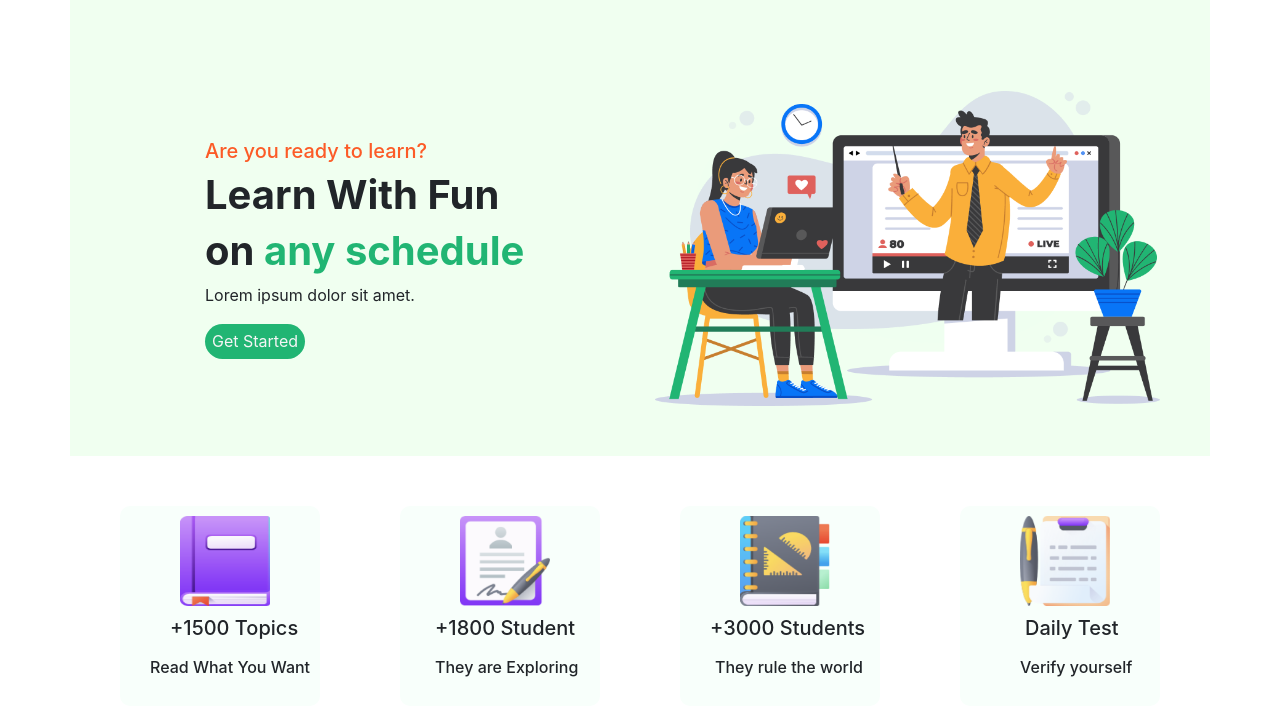
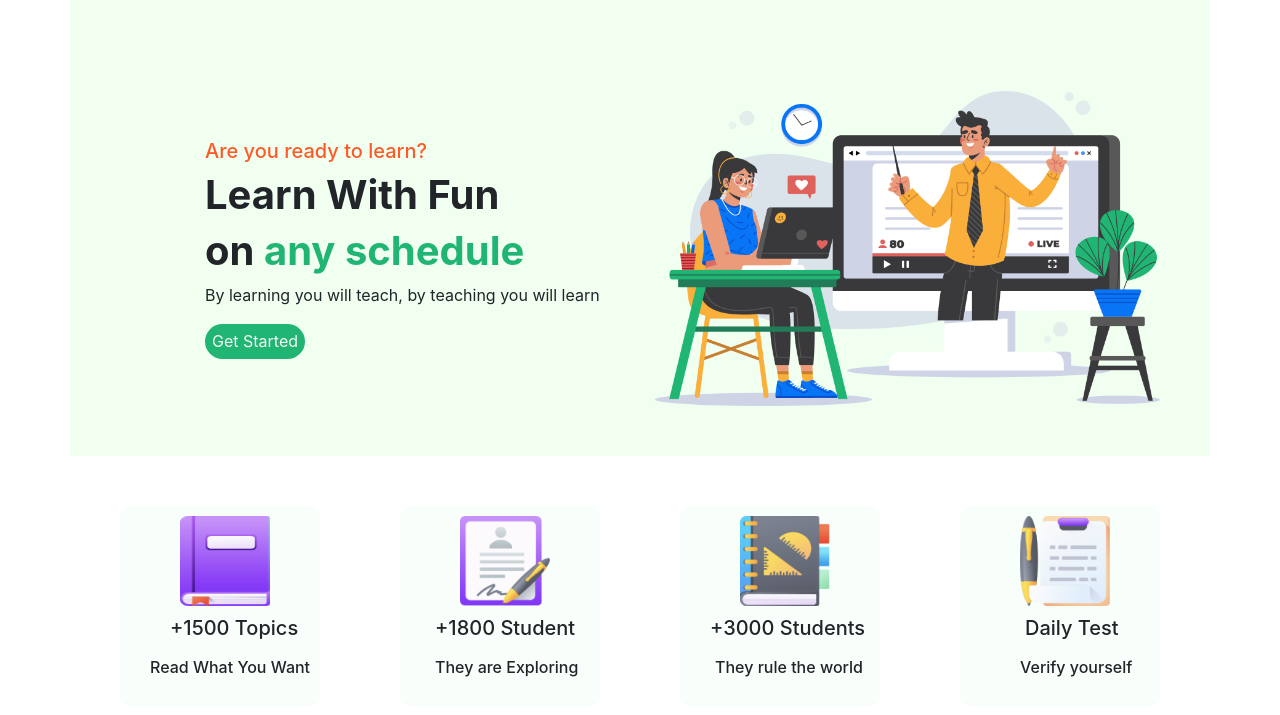
Before and after one commit to ssjisan/e-school, a plain HTML site: page index.html in a window 1280 px wide. Shown: the part 85-800 px from the top of the page. Drawn offline with nearby package versions, Linux system fonts and the light colour scheme.

Commit message:
new edited

```diff
--- a/index.html
+++ b/index.html
@@ -40,7 +40,7 @@
                     <h5>Are you ready to learn?</h5>
                     <h1>Learn With Fun</h1>
                     <h1>on <span>any schedule</span></h1>
-                    <p>Lorem ipsum dolor sit amet.</p>
+                    <p>By learning you will teach, by teaching you will learn</p>
                     <button class="btn-signin">Get Started</button>
                 </div>
                 <div class="col-md-6">
```
